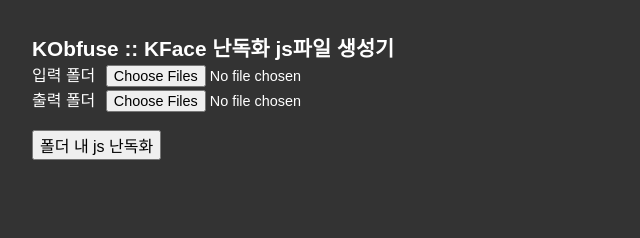
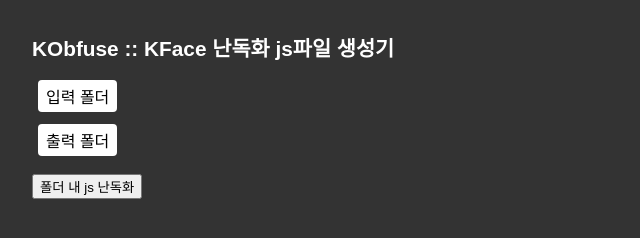
Before and after one commit to junseol86/kobfuse, an Electron app: page index.html in a window 1200 px wide. Shown: the whole page, without its empty margins (0-640 px from the left). Drawn offline with Linux system fonts and the light colour scheme; a web font is replaced by a local one.

Commit message:
Add directory selectors that work

```diff
--- a/index.html
+++ b/index.html
@@ -6,15 +6,17 @@
     <title>KObfuse :: KFace 난독화 js파일 생성기</title>
   </head>
   <body>
-    <span id="title">KObfuse :: KFace 난독화 js파일 생성기</span>
-      <div>
-        <span>입력 폴더</span>
-        <input id="fromDir" type="file" webkitdirectory directory multiple/>
-      </div>
-      <div>
-        <span>출력 폴더</span>
-        <input id="toDir" type="file" webkitdirectory directory multiple/>
-      </div>
+    <span id="title">
+      KObfuse :: KFace 난독화 js파일 생성기
+    </span>
+    <div class="dirSelectCon from">
+      <div class="dirSelect from">입력 폴더</div>
+      <span class="dirStr from"></span>
+    </div>
+    <div class="dirSelectCon to">
+      <div class="dirSelect to">출력 폴더</div>
+      <span class="dirStr from"></span>
+    </div>
 
       <button id="submit">폴더 내 js 난독화</button>
     <script>
--- a/renderer.js
+++ b/renderer.js
@@ -1,8 +1,19 @@
 const fs = require('fs');
+const {dialog} = require('electron').remote;
 
-document.querySelector('button#submit').addEventListener('click', () => {
-  let fromDir = document.querySelector('input#fromDir').value;
-  let toDir = document.querySelector('input#toDir').value;
+let fromDir = null;
+let toDir = null;
 
-  console.log(fromDir + ' ' + toDir);
+document.querySelector('.dirSelect.from').addEventListener('click', () => {
+  fromDir = dialog.showOpenDialog({
+      properties: ['openDirectory']
+  });
+  document.querySelector('.dirStr.from').innerHTML = fromDir;
 })
+
+document.querySelector('.dirSelect.to').addEventListener('click', () => {
+  toDir = dialog.showOpenDialog({
+      properties: ['openDirectory']
+  });
+  document.querySelector('.dirStr.to').innerHTML = toDir;
+})
--- a/style.css
+++ b/style.css
@@ -12,17 +12,26 @@
   font-size: 1.3em;
 }
 
-form {
+div.dirSelectCon {
+  padding: 6px;
+}
+div.dirSelectCon.from {
   margin-top: 12px;
-  font-size: 1.1em;
+}
+div.dirSelectCon.to {
+  margin-bottom: 12px;
 }
 
-input {
-  margin-left: 6px;
-  font-size: 0.9em;
+
+div.dirSelect {
+  display: inline-block;
+  color: black;
+  background-color: white;
+  padding: 4px 8px;
+  border-radius: 4px;
+  margin-right: 4px;
+  cursor: pointer;
 }
-
-button {
-  margin-top: 18px;
-  font-size: 1em;
+div.dirSelect:hover {
+  background-color: #eee;
 }
```
